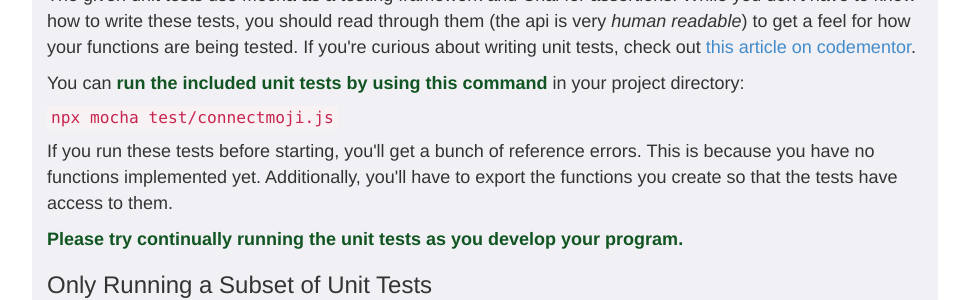
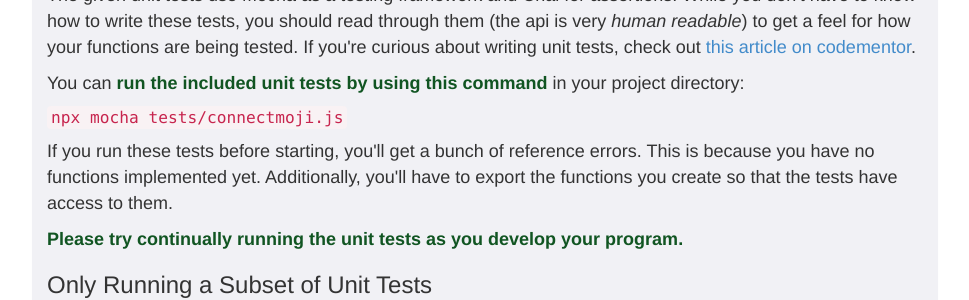
Before and after one commit to foureyes/csci-ua.0480-spring2021-034, a Jekyll site: the page built from homework/01.markdown, in a window 1280 px wide and 900 px high, scrolled down 7764 px. Shown: the part 152-452 px from the top of the window, without its empty margins (155-1124 px from the left). Built offline with Jekyll 4.4.1, drawn with Linux system fonts in a browser that asks for light colours; some of the changed text lies outside the part shown.

Commit message:
fix typo

```diff
--- a/homework/01.markdown
+++ b/homework/01.markdown
@@ -345,7 +345,7 @@ The given unit tests use Mocha as a testing framework and Chai for assertions. W
 
 You can __run the included unit tests by using this command__ in your project directory:
 
-`npx mocha test/connectmoji.js`
+`npx mocha tests/connectmoji.js`
 
 If you run these tests before starting, you'll get a bunch of reference errors. This is because you have no functions implemented yet. Additionally, you'll have to export the functions you create so that the tests have access to them.
 
@@ -1163,7 +1163,7 @@ __Example:__
     * check the output; __make sure you fix all warnings / errors__
 	* __some minor number of points will be deducted for eslint warnings0__
 2. Run your tests one last time to make sure that they're all (or... _mostly_) passing.
-    * `npx mocha test/connectmoji-test.js`
+    * `npx mocha tests/connectmoji-test.js`
 	* note that in the tests, `null` is displayed as `[null]`
 3. Fix unit test errors
     * if you have test failure, examine the output of each failure...
```
